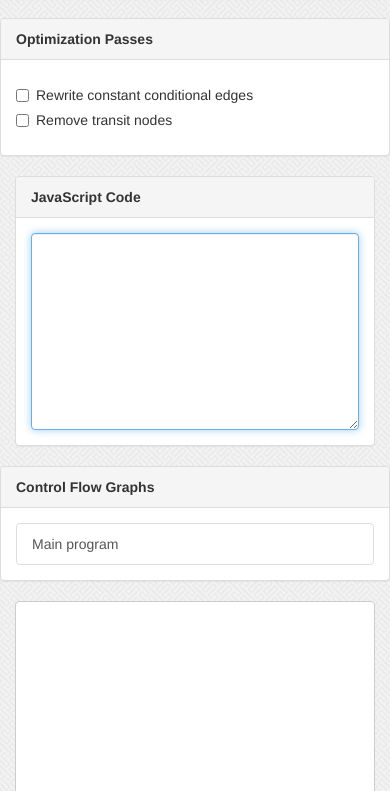
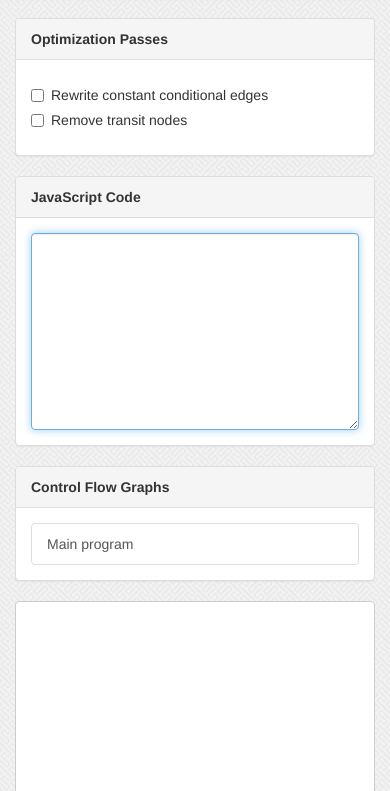
Before and after one commit to mariusschulz/styx, a website with bundled scripts: page tooling/visualization/index.html in a window 390 px wide. Shown: the part 53-844 px from the top of the page. Built offline with nearby package versions, Linux system fonts and the light colour scheme.

Commit message:
Only removes the panels' padding for large screens

```diff
--- a/tooling/visualization/index.html
+++ b/tooling/visualization/index.html
@@ -16,7 +16,7 @@
 
         <div class="container" id="visualization">
             <div class="row">
-                <div class="col-md-3 no-padding">
+                <div class="col-md-3 no-padding-md">
                     <div class="panel panel-default">
                         <div class="panel-heading">
                             <strong>Optimization Passes</strong>
@@ -54,7 +54,7 @@
             </div>
 
             <div class="row">
-                <div class="col-md-3 no-padding">
+                <div class="col-md-3 no-padding-md">
                     <div class="panel panel-default">
                         <div class="panel-heading">
                             <strong>Control Flow Graphs</strong>
--- a/tooling/visualization/styles/style.css
+++ b/tooling/visualization/styles/style.css
@@ -39,6 +39,8 @@ label,
     margin-bottom: 0;
 }
 
-.no-padding {
-    padding: 0;
+@media screen and (min-width: 992px) {
+    .no-padding-md {
+        padding: 0;
+    }
 }
```
